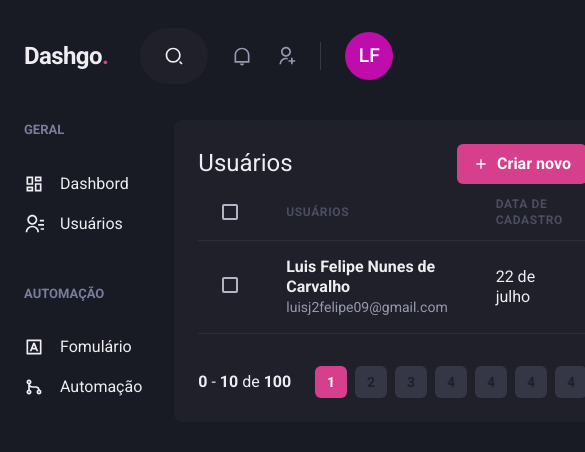
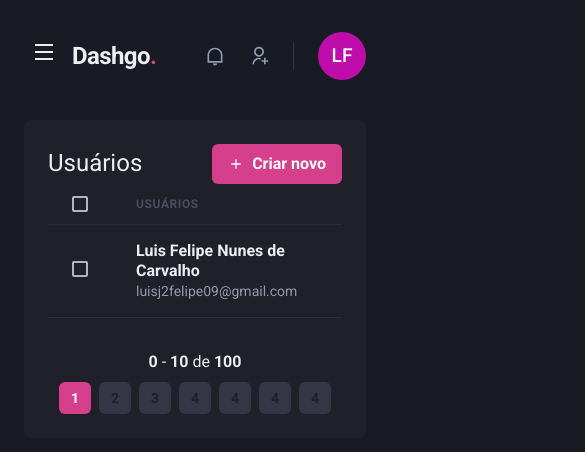
Before and after one commit to Luis-Felipe-N/dashgo., a Next.js app: page /users in a window 390 px wide. Shown: the top 452 px of the page, 585 px wide, since content can reach past the window. Built offline with nearby package versions, Linux system fonts and the light colour scheme.

Commit message:
add responsive

```diff
--- a/src/components/Header/index.tsx
+++ b/src/components/Header/index.tsx
@@ -1,15 +1,19 @@
-import { Flex, Input, Text, Icon, HStack, Avatar, Box, useBreakpointValue } from "@chakra-ui/react";
-import { RiSearch2Line, RiNotificationLine, RiUserAddLine } from 'react-icons/ri'
+import { Flex, Icon, IconButton, useBreakpointValue } from "@chakra-ui/react";
+import { RiMenuLine } from "react-icons/ri";
+import { useSidebarDrawer } from "../../contexts/SIdebarDrawerContext";
 import Logo from "./Logo";
 import NotificationNav from "./NotificationNav";
 import Profile from "./Profile";
 import Search from "./Search";
 
 export function Header() {
-    const showAllProfile = useBreakpointValue({
+    const isWideVersion = useBreakpointValue({
         base: false,
         lg: true
     })
+
+    const { onOpen } = useSidebarDrawer()
+
     return (
         <Flex
             as="header"
@@ -21,16 +25,29 @@ export function Header() {
             maxWidth={1480}
             align="center"
         >
+            { !isWideVersion && (
+            <IconButton
+                aria-label="Abrir navegação"
+                icon={<Icon as={RiMenuLine}/>}
+                variant="unstyled"
+                mr="2"
+                onClick={onOpen}
+                fontSize="24"
+            >
+
+            </IconButton>
+            )}
+
             <Logo />
 
-            <Search />
+            { isWideVersion && (<Search />)}
 
             <Flex
                 align="center"
                 ml="auto"
             >
                 <NotificationNav />
-                <Profile showAllProfile={showAllProfile} />
+                <Profile showAllProfile={isWideVersion} />
             </Flex>
         </Flex>
     )
--- a/src/components/Pagination/Index.tsx
+++ b/src/components/Pagination/Index.tsx
@@ -6,7 +6,7 @@ export default function Pagination() {
         <Stack
             mt="8"
             justify="space-between"
-            direction="row"
+            direction={["column", "row"]}
             align="center"
         >
             <Box>
--- /dev/null
+++ b/src/components/SideBar/SideBarNav.tsx
@@ -0,0 +1,19 @@
+import { Stack } from "@chakra-ui/react";
+import { RiContactsLine, RiDashboardLine, RiGitMergeLine, RiInputMethodLine } from "react-icons/ri";
+import NavLink from "./NavLink";
+import NavSection from "./NavSection";
+
+export default function SideBarNav() {
+    return (
+        <Stack spacing="12"  >
+                <NavSection title="GERAL">
+                    <NavLink icon={RiDashboardLine}>Dashbord</NavLink>
+                    <NavLink icon={RiContactsLine}>Usuários</NavLink>
+                </NavSection>
+                <NavSection title="AUTOMAÇÃO">
+                    <NavLink icon={RiInputMethodLine}>Fomulário</NavLink>
+                    <NavLink icon={RiGitMergeLine}>Automação</NavLink>
+                </NavSection>
+            </Stack>
+    )
+}
--- a/src/components/SideBar/index.tsx
+++ b/src/components/SideBar/index.tsx
@@ -1,21 +1,47 @@
-import { Box, Icon, Link, Stack, Text } from "@chakra-ui/react";
-import { RiContactsLine, RiDashboardLine, RiGitMergeLine, RiInputMethodLine } from "react-icons/ri";
-import NavLink from "./NavLink";
-import NavSection from "./NavSection";
+import {
+    Box,
+    useBreakpointValue,
+    Drawer,
+    DrawerBody,
+    DrawerFooter,
+    DrawerHeader,
+    DrawerOverlay,
+    DrawerContent,
+    DrawerCloseButton, } from "@chakra-ui/react";
+import { useSidebarDrawer } from "../../contexts/SIdebarDrawerContext";
+import SideBarNav from "./SideBarNav";
 
 export default function SideBar() {
+    const isDrawerMenu = useBreakpointValue({
+        base: true,
+        lg: false
+    })
+
+    const { onClose, isOpen } = useSidebarDrawer()
+
+    if ( isDrawerMenu ) {
+        return (
+            <Drawer
+                isOpen={isOpen}
+                onClose={onClose}
+                placement="left"
+            >
+                <DrawerOverlay />
+                <DrawerContent bg="gray.800">
+                    <DrawerCloseButton
+                    />
+                    <DrawerHeader>Navegação</DrawerHeader>
+                    <DrawerBody>
+                    <SideBarNav />
+                    </DrawerBody>
+                </DrawerContent>
+            </Drawer>
+        )
+    }
+
     return (
         <Box as="aside" w="64" mr="8">
-            <Stack spacing="12"  >
-                <NavSection title="GERAL">
-                    <NavLink icon={RiDashboardLine}>Dashbord</NavLink>
-                    <NavLink icon={RiContactsLine}>Usuários</NavLink>
-                </NavSection>
-                <NavSection title="AUTOMAÇÃO">
-                    <NavLink icon={RiInputMethodLine}>Fomulário</NavLink>
-                    <NavLink icon={RiGitMergeLine}>Automação</NavLink>
-                </NavSection>
-            </Stack>
+            <SideBarNav />
         </Box>
     )
 }
--- /dev/null
+++ b/src/contexts/SIdebarDrawerContext.tsx
@@ -0,0 +1,28 @@
+import { useDisclosure, UseDisclosureReturn } from "@chakra-ui/react";
+import { useRouter } from "next/router";
+import { createContext, ReactNode, useContext, useEffect } from "react";
+
+type ISidebarDrawerContext = UseDisclosureReturn
+
+interface ISidebarDrawerProviderPros {
+    children: ReactNode
+}
+
+export const SidebarDrawerContext = createContext({ } as ISidebarDrawerContext)
+
+export function SidebarDrawerProvider({ children }: ISidebarDrawerProviderPros) {
+    const disclosure = useDisclosure()
+    const { asPath } = useRouter()
+
+    useEffect(() => {
+        disclosure.onClose()
+    }, [asPath])
+
+    return (
+        <SidebarDrawerContext.Provider value={disclosure}>
+            {children}
+        </SidebarDrawerContext.Provider>
+    )
+}
+
+export const useSidebarDrawer = () => useContext(SidebarDrawerContext)
--- a/src/pages/_app.tsx
+++ b/src/pages/_app.tsx
@@ -2,11 +2,14 @@ import '../styles/globals.css'
 import type { AppProps } from 'next/app'
 import { ChakraProvider} from '@chakra-ui/react'
 import { theme } from '../styles/theme'
+import { SidebarDrawerProvider } from '../contexts/SIdebarDrawerContext'
 
 function MyApp({ Component, pageProps }: AppProps) {
   return (<>
   <ChakraProvider theme={theme}>
-    <Component {...pageProps} />
+    <SidebarDrawerProvider>
+      <Component {...pageProps} />
+    </SidebarDrawerProvider>
   </ChakraProvider>
   </>)
 }
--- a/src/pages/dashbord.tsx
+++ b/src/pages/dashbord.tsx
@@ -68,7 +68,7 @@ export default function Dashbord() {
                 <SimpleGrid flex="1" gap="4" minChildWidth={330}>
                     <Box
                         bg="gray.800"
-                        p="8"
+                        p={["4", "8"]}
                         pb="4"
                         borderRadius={8}
                     >
@@ -82,7 +82,7 @@ export default function Dashbord() {
                     </Box>
                     <Box
                         bg="gray.800"
-                        p="8"
+                        p={["4", "8"]}
                         pb="4"
                         borderRadius={8}
                     >
--- a/src/pages/index.tsx
+++ b/src/pages/index.tsx
@@ -19,7 +19,7 @@ const Home: NextPage = () => {
         w="100%"
         maxW={360}
         bg="gray.800"
-        p="8"
+        p={["4", "8"]}
         borderRadius="8px"
         flexDir="column"
       >
--- a/src/pages/users/index.tsx
+++ b/src/pages/users/index.tsx
@@ -1,10 +1,14 @@
-import { Box, Button, Checkbox, Flex, Heading, Icon, Table, Tbody, Th, Thead, Tr, Text, Td } from "@chakra-ui/react";
+import { Box, Button, Checkbox, Flex, Heading, Icon, Table, Tbody, Th, Thead, Tr, Text, Td, useBreakpointValue } from "@chakra-ui/react";
 import { RiAddLine } from "react-icons/ri";
 import { Header } from "../../components/Header";
 import Pagination from "../../components/Pagination/Index";
 import SideBar from "../../components/SideBar";
 
 export default function UserList() {
+    const isWideVersion = useBreakpointValue({
+        base: false,
+        lg: true
+    })
     return (
         <Box>
             <Header />
@@ -49,9 +53,9 @@ export default function UserList() {
                                 <Th>
                                     Usuários
                                 </Th>
-                                <Th>
+                               { isWideVersion && ( <Th>
                                     Data de cadastro
-                                </Th>
+                                </Th>)}
                             </Tr>
                         </Thead>
                         <Tbody>
@@ -72,9 +76,9 @@ export default function UserList() {
                                         </Text>
                                     </Box>
                                 </Td>
-                                <Td>
+                               { isWideVersion && ( <Td>
                                     22 de julho
-                                </Td>
+                                </Td>)}
                             </Tr>
                         </Tbody>
                     </Table>
```
